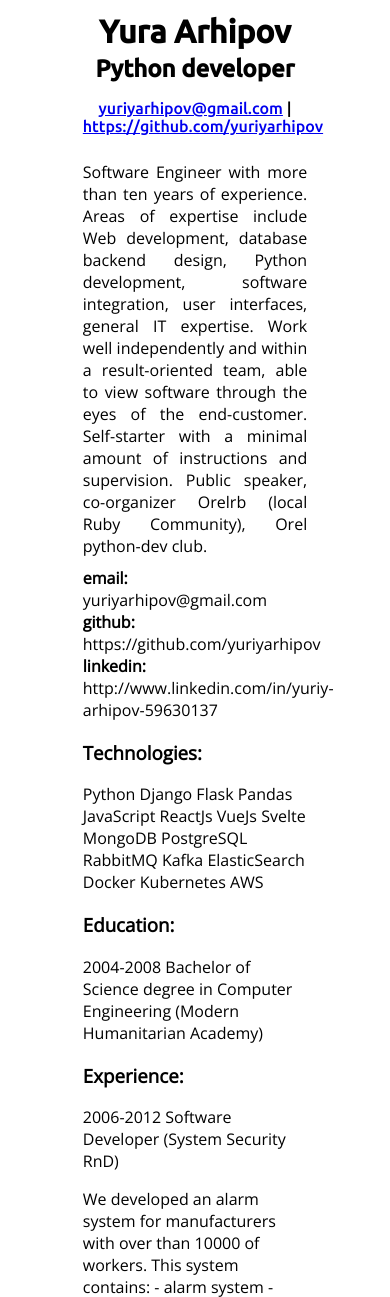
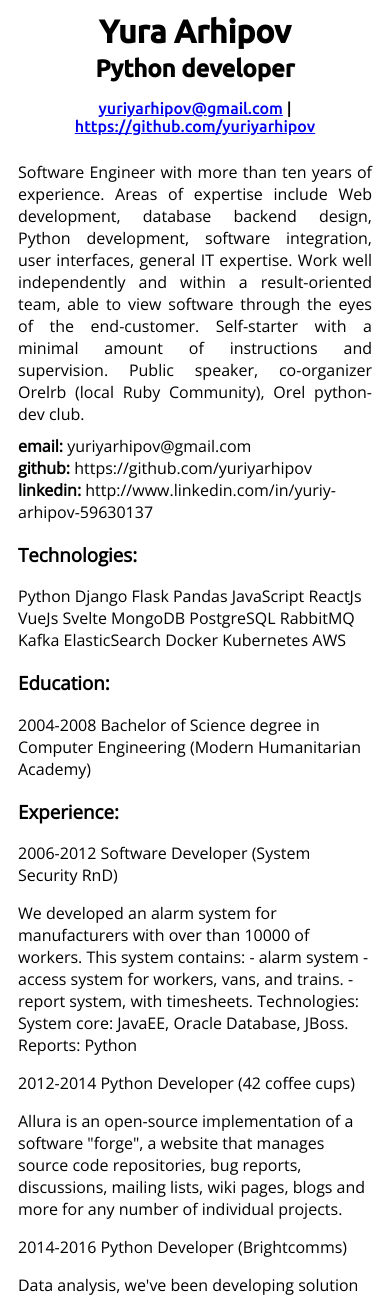
Before and after one commit to yuriyarhipov/djangocv, a Django app: page / in a window 390 px wide. Shown: the top 1297 px of the page. Run offline with Django 3.2, Linux system fonts and the light colour scheme; data comes from the database, SQL or seed files in the repository.

Commit message:
responsive layout

```diff
--- a/static/main.css
+++ b/static/main.css
@@ -2,6 +2,13 @@
     display: grid;
     grid-template-columns: repeat(5, 1fr);
 }
+
+@media screen and (max-width: 800px) {
+    .main {
+      grid-template-columns: 10px repeat(3, 1fr) 10px;
+    }
+  }
+
 
 .header {
     grid-column-start: 2;
```
Also changed, not shown: 1 other file.
